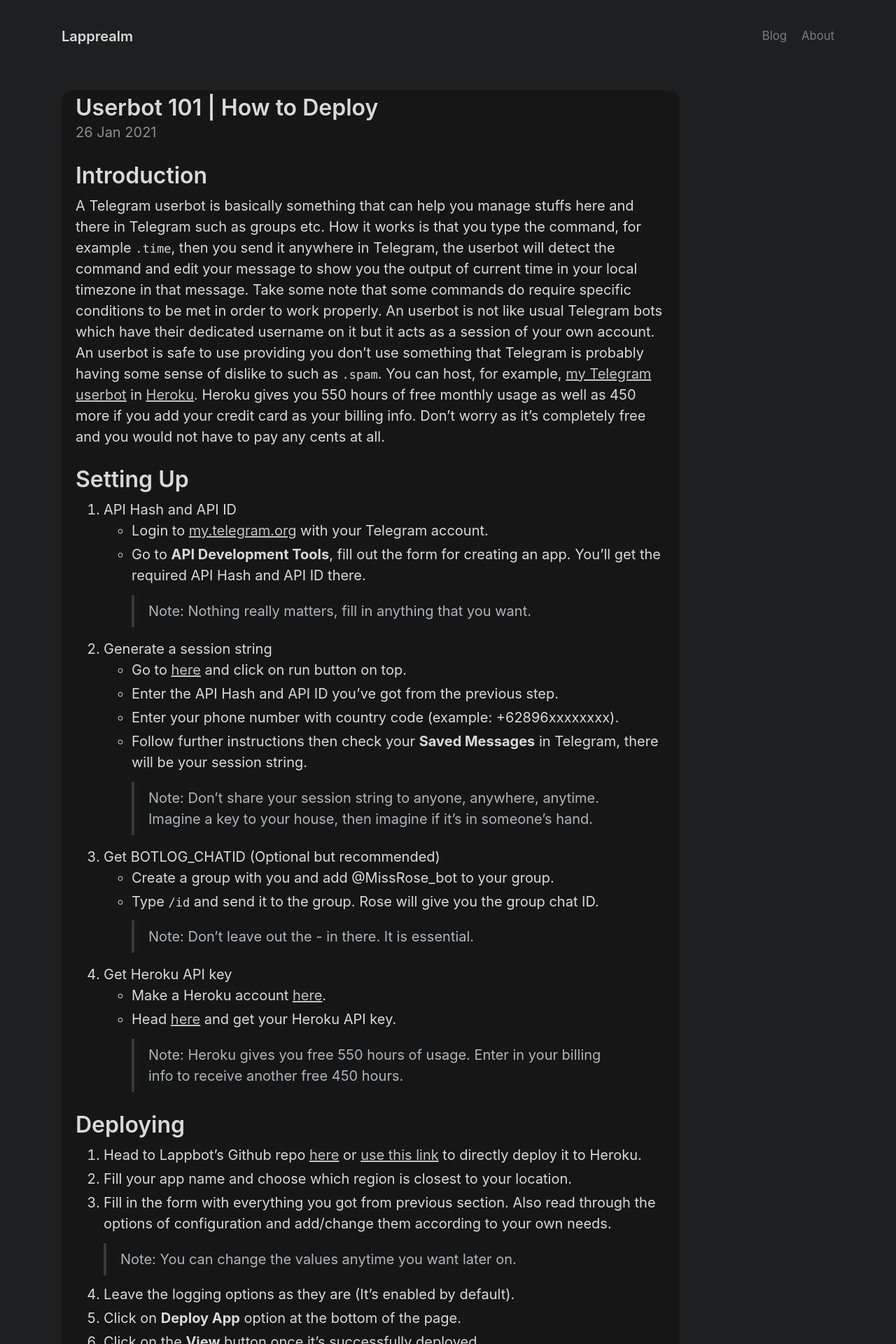
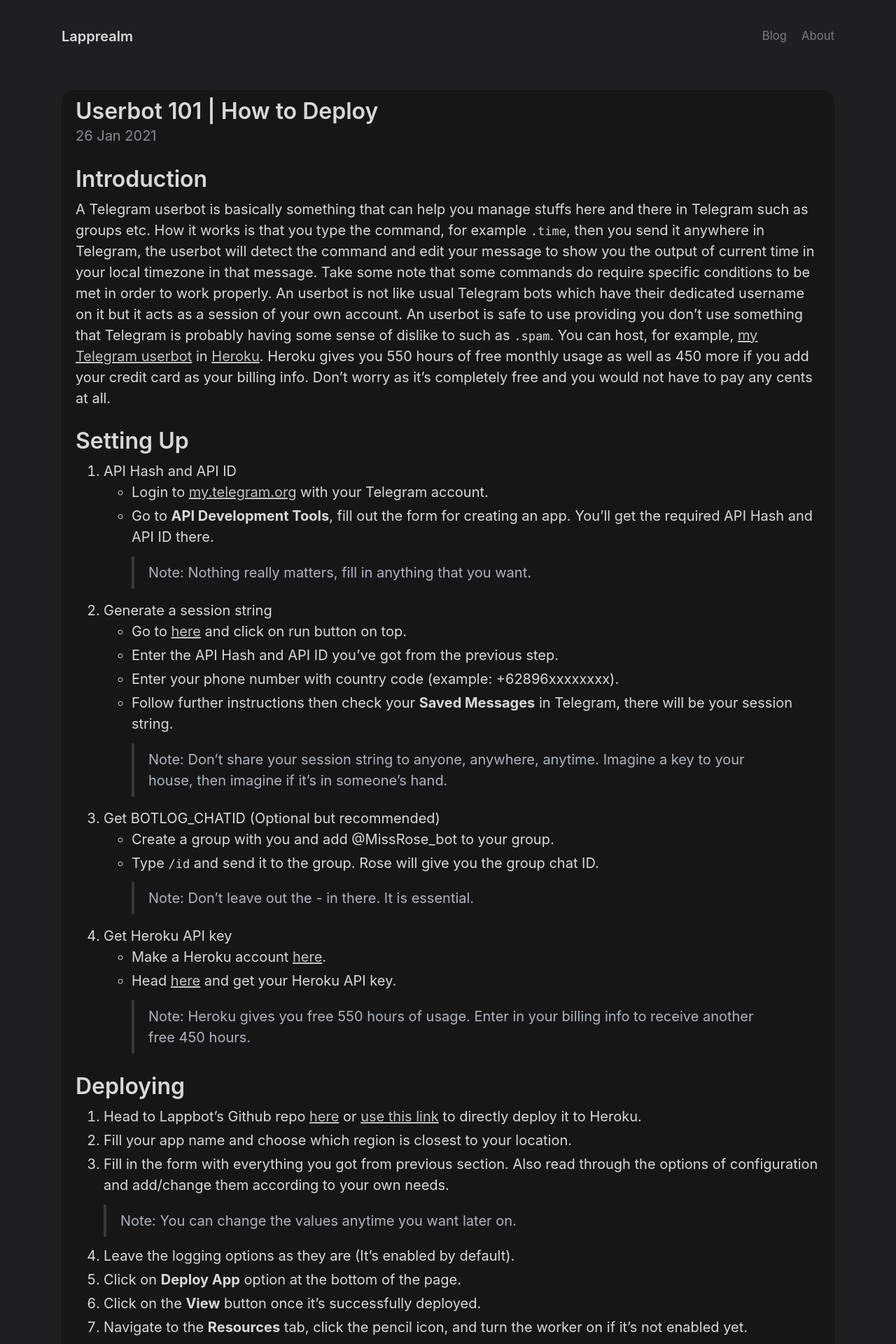
Before and after one commit to Juiux/next-port-landing, a Jekyll site: the page built from index.html, in a window 1280 px wide. Shown: the top 1920 px of the page at 70% size. Built offline with Jekyll 4.4.1, drawn with Linux system fonts in a browser that asks for light colours; the list of posts is cut into pages by our own code.

Commit message:
posts: minor adjustments

```diff
--- a/_sass/_posts.scss
+++ b/_sass/_posts.scss
@@ -5,9 +5,9 @@
 .page,
 .post {
     margin-bottom: 4em;
-    width: 80%;
+    width: 100%;
     border-radius: 1rem;
-    padding: 5px 20px;
+    padding: 10px 20px;
     background-color: #161616;
     li+li {
         margin-top: .25rem;
```
